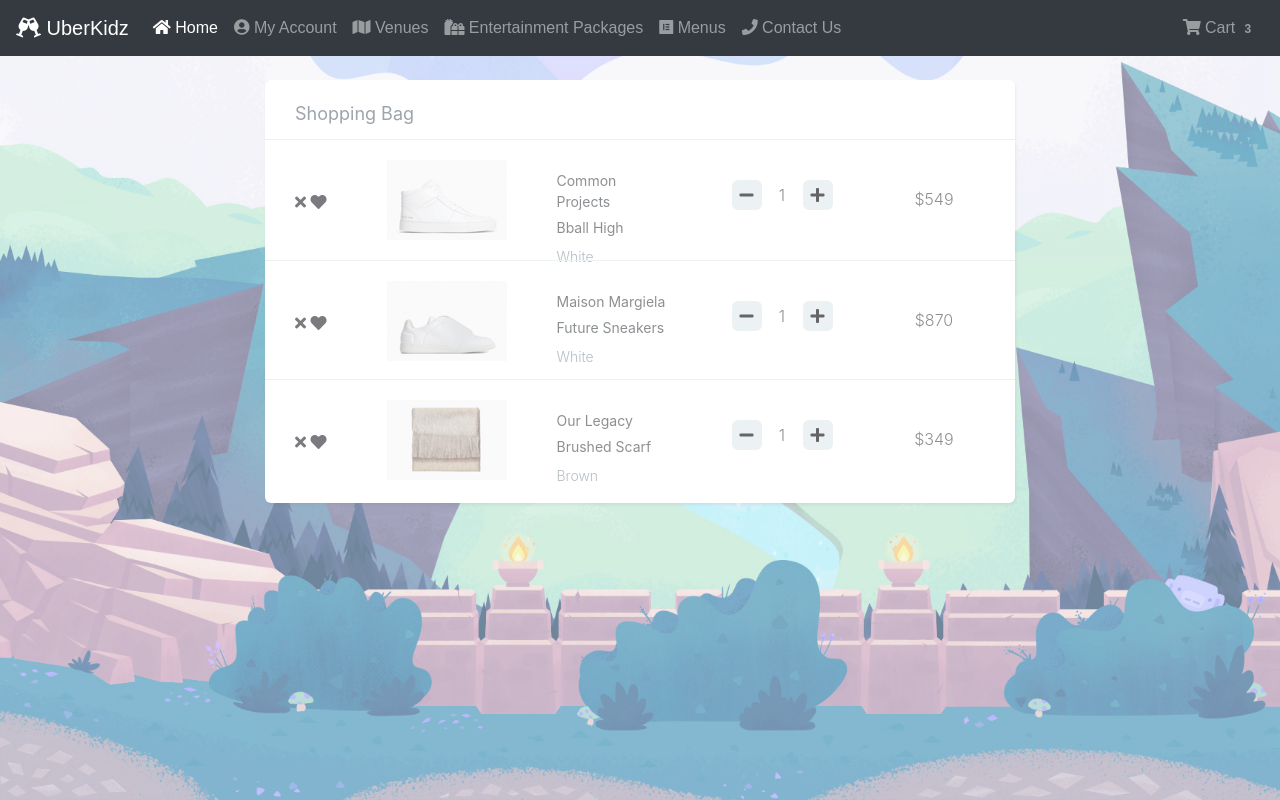
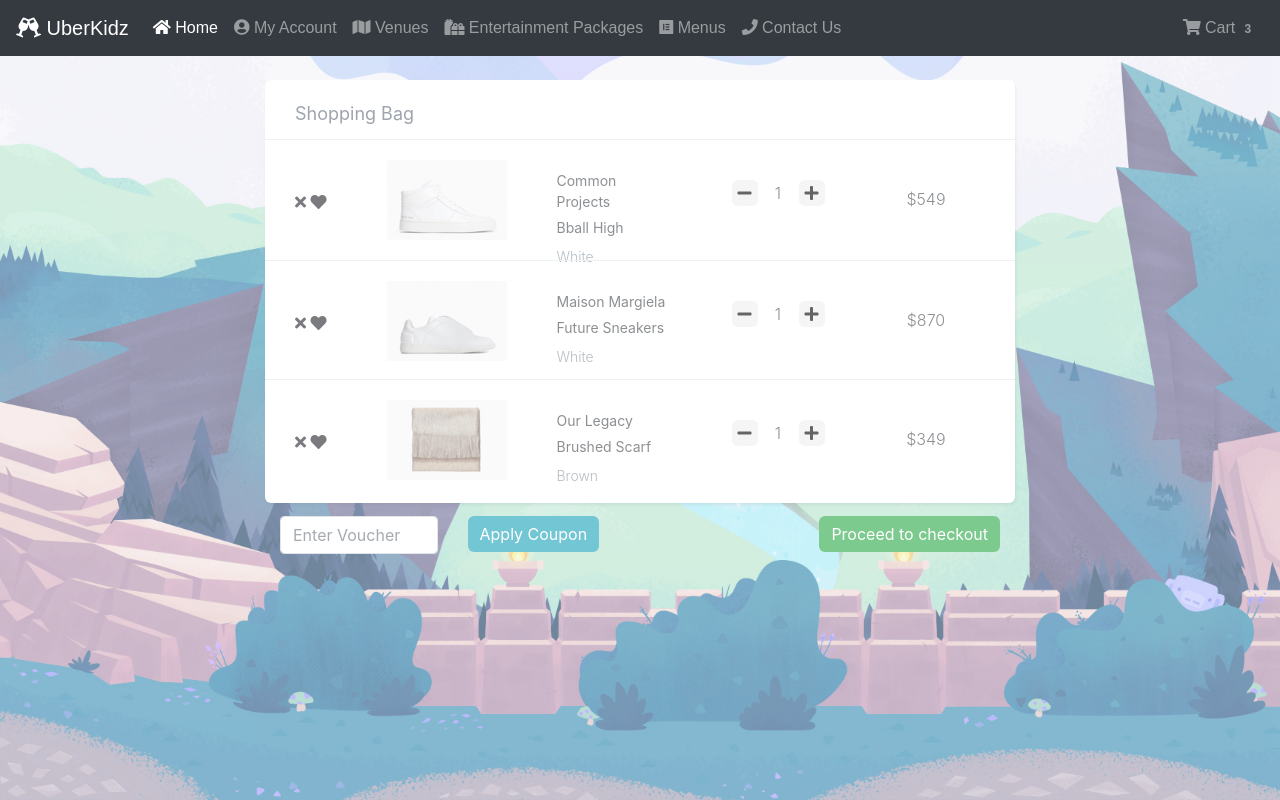
Before and after one commit to billpwchan/COMP0034_GroupM, a PHP site: page /shoppingCart.php in a window 1280 px wide. Run offline with PHP 8.4, Linux system fonts and the light colour scheme; some libraries are stand-ins or nearby versions.

Commit message:
Shopping Cart Modified

```diff
--- a/assets/css/shoppingCart.css
+++ b/assets/css/shoppingCart.css
@@ -138,9 +138,9 @@
 }
 
 button[class*=btn] {
-    width: 30px;
-    height: 30px;
-    background-color: #E1E8EE;
+    /*width: 30px;*/
+    /*height: 30px;*/
+    /*background-color: #E1E8EE;*/
     border-radius: 6px;
     border: none;
     cursor: pointer;
@@ -199,3 +199,7 @@ input:focus {
         margin-right: 20px;
     }
 }
+
+.checkout-container {
+    margin-top: 1rem;
+}
--- a/shoppingCart.php
+++ b/shoppingCart.php
@@ -104,6 +104,21 @@
 
             <div class="total-price">$349</div>
         </div>
+        <div class="container-fluid checkout-container">
+            <div class="row">
+                <div class="col-sm-3">
+                    <input type="text" class="form-control voucher-input" placeholder="Enter Voucher">
+                </div>
+                <div class="col-sm-3">
+                    <button class="btn btn-info voucher-btn" type="submit">Apply Coupon</button>
+                </div>
+                <div class="col-sm-6">
+                    <div class="text-right">
+                        <button class="btn btn-success checkout-btn" type="submit">Proceed to checkout</button>
+                    </div>
+                </div>
+            </div>
+        </div>
     </div>
 </div>
 
```
